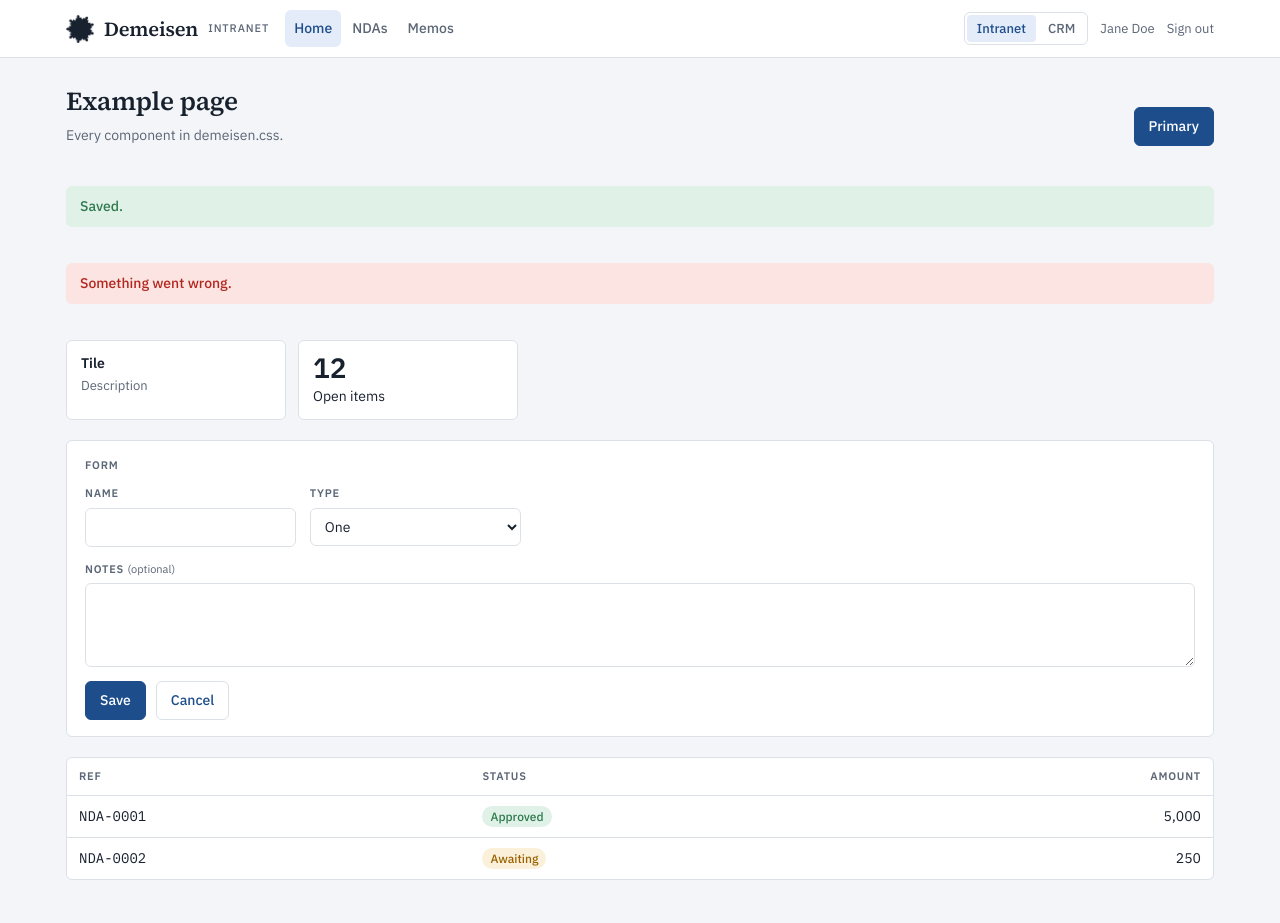
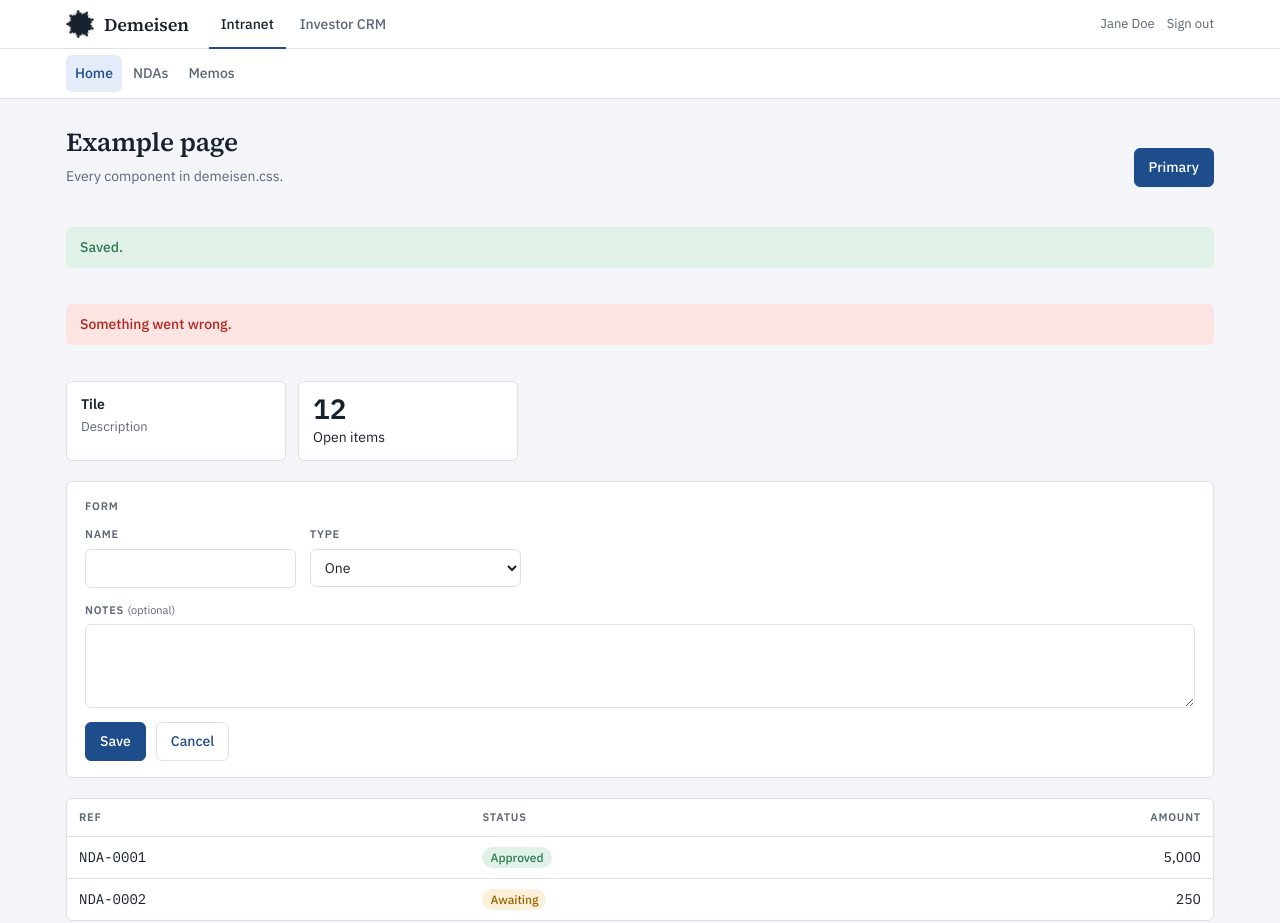
Before and after one commit to HitmanH/demeisen-ui, a plain HTML site: page examples/index.html in a window 1280 px wide. Drawn offline with Linux system fonts and the light colour scheme.

Commit message:
Demeisen bar: identical top bar across apps (v1.1.0)
Co-Authored-By: Claude Opus 5.5 <noreply@anthropic.com>
Claude-Session: https://claude.ai/code/session_01KbwU1gQj61VuVrEB8zWBQ3

```diff
--- a/dist/demeisen.css
+++ b/dist/demeisen.css
@@ -1,4 +1,4 @@
-/* Demeisen UI v1.0.2 — shared look for Demeisen apps (CRM, intranet, …).
+/* Demeisen UI v1.1.0 — shared look for Demeisen apps (CRM, intranet, …).
    Plain CSS, no build step. Copy dist/ into your app and link this file.
    Rebrand: override the variables in "Brand" below and swap assets/logo-mark.png. */
 
@@ -88,6 +88,27 @@ nav.tabs a[aria-current="page"] { background: var(--accent-soft); color: var(--a
 .apps a[aria-current="true"] { background: var(--accent-soft); color: var(--accent); }
 @media (max-width: 900px) { header.top { position: static; } header.top .wrap { gap: 8px; } nav.tabs a { padding: 6px 10px; } }
 
+/* ---------- Demeisen bar: identical across all apps, above each app's own header ----------
+   <div class="appbar"><div class="wrap">
+     <a class="brand" href="/"><i class="brand-mark"></i>Demeisen</a>
+     <nav class="appbar-apps"><a href="…" aria-current="true">Intranet</a><a href="…">Investor CRM</a></nav>
+     <div class="appbar-user"><span>Jane Doe</span><a href="…">Sign out</a></div>
+   </div></div>
+   Then the app's header uses <header class="top appnav"> (no brand) for its own menu. */
+.appbar { background: var(--surface); border-bottom: 1px solid var(--line); }
+.appbar .wrap { display: flex; align-items: center; gap: 20px; min-height: 48px; flex-wrap: wrap; padding-block: 6px; }
+.appbar .brand { font-size: 18px; }
+.appbar-apps { display: flex; gap: 2px; align-self: stretch; }
+.appbar-apps a { display: flex; align-items: center; padding: 0 12px; color: var(--muted); text-decoration: none; font-weight: 500;
+  border-bottom: 2px solid transparent; margin-bottom: -7px; padding-bottom: 5px; }
+.appbar-apps a:hover { color: var(--ink); }
+.appbar-apps a[aria-current="true"] { color: var(--ink); border-bottom-color: var(--accent); }
+.appbar-user { display: flex; align-items: center; gap: 12px; margin-left: auto; font-size: 13px; color: var(--muted); }
+.appbar-user a, .appbar-user button { color: var(--muted); text-decoration: none; background: none; border: 0; padding: 0; cursor: pointer; font: inherit; }
+.appbar-user a:hover, .appbar-user button:hover { color: var(--ink); }
+header.top.appnav { position: static; }
+header.top.appnav .wrap { padding-block: 6px; }
+
 /* ---------- Page ---------- */
 main .wrap { padding-block: 24px 72px; }
 h1 { font-family: var(--f-display); font-size: 26px; font-weight: 600; margin: 0; text-wrap: balance; letter-spacing: -0.01em; }
--- a/examples/index.html
+++ b/examples/index.html
@@ -9,15 +9,13 @@
 <link rel="stylesheet" href="../dist/demeisen.css">
 </head>
 <body>
-<header class="top"><div class="wrap">
-  <a class="brand" href="#"><i class="brand-mark" aria-hidden="true"></i>Demeisen <span>Intranet</span></a>
-  <nav class="tabs" aria-label="Sections">
-    <a href="#" aria-current="page">Home</a><a href="#">NDAs</a><a href="#">Memos</a>
-  </nav>
-  <div class="top-right">
-    <nav class="apps" aria-label="Apps"><a href="#" aria-current="true">Intranet</a><a href="#">CRM</a></nav>
-    <span>Jane Doe</span><a href="#">Sign out</a>
-  </div>
+<div class="appbar"><div class="wrap">
+  <a class="brand" href="#"><i class="brand-mark" aria-hidden="true"></i>Demeisen</a>
+  <nav class="appbar-apps" aria-label="Apps"><a href="#" aria-current="true">Intranet</a><a href="#">Investor CRM</a></nav>
+  <div class="appbar-user"><span>Jane Doe</span><a href="#">Sign out</a></div>
+</div></div>
+<header class="top appnav"><div class="wrap">
+  <nav class="tabs" aria-label="Sections"><a href="#" aria-current="page">Home</a><a href="#">NDAs</a><a href="#">Memos</a></nav>
 </div></header>
 <main><div class="wrap stack">
   <div class="pagehead"><div><h1>Example page</h1><p class="sub">Every component in demeisen.css.</p></div>
```
